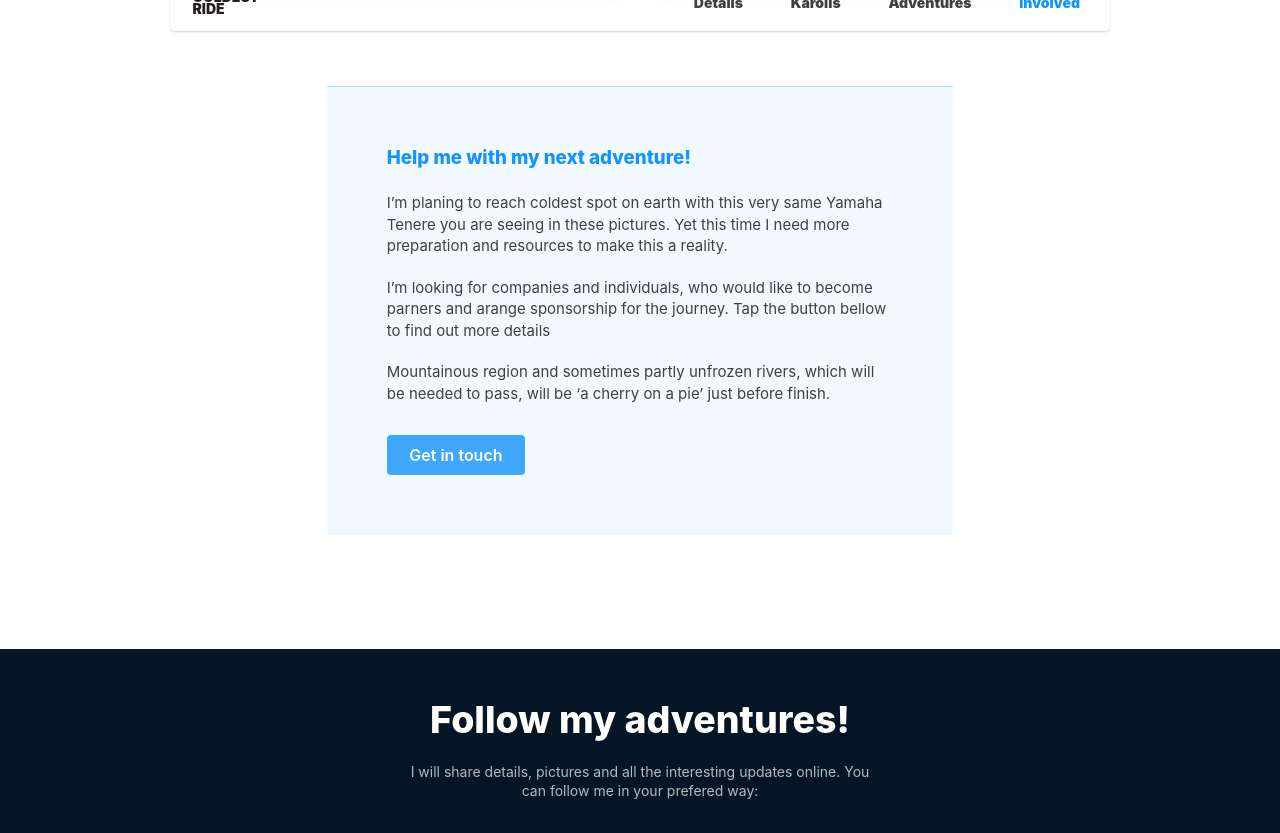
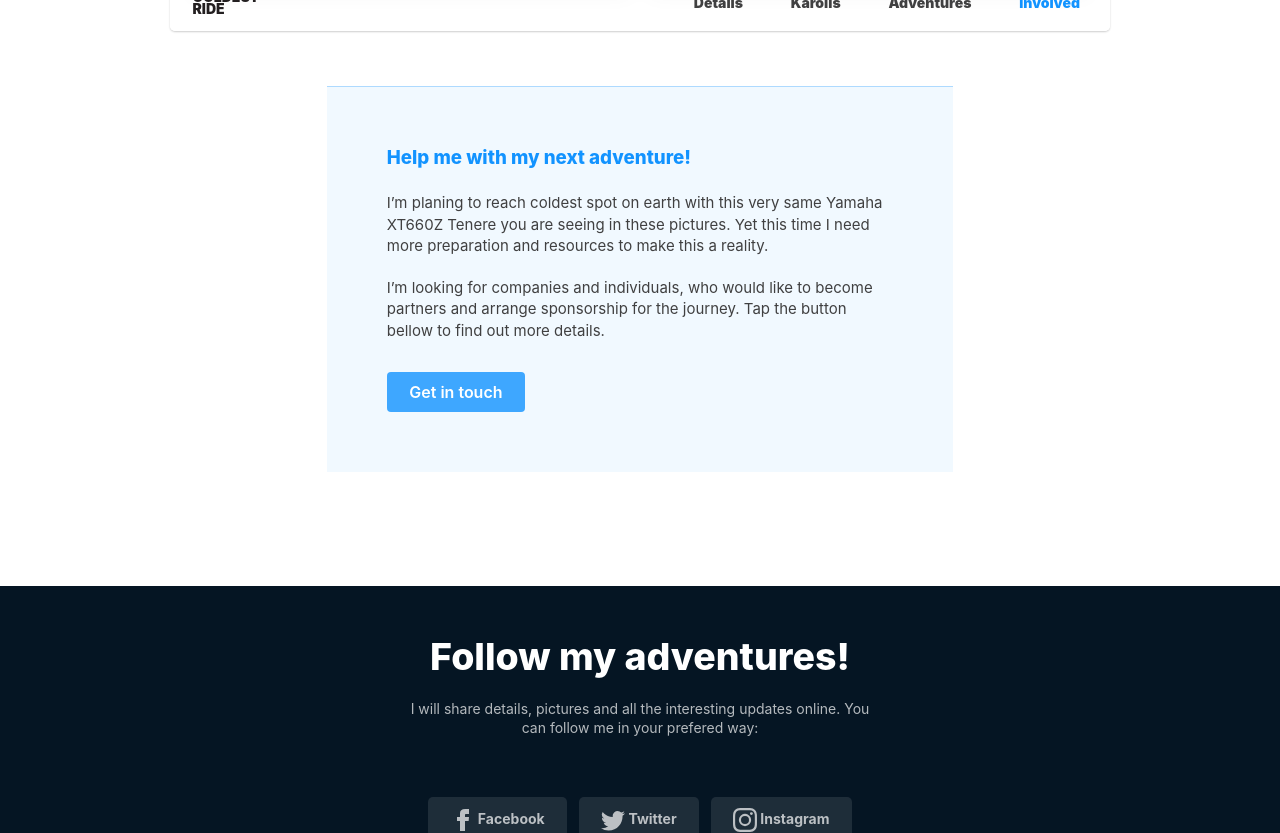
Before and after one commit to karolismieliauskas/thecoldestride.com, a Jekyll site: the page built from pages/morocco.html, in a window 1280 px wide and 900 px high, scrolled down 1406 px, cut to the strip 67-900 px from the top of the window. Built offline with Jekyll 4.4.1, drawn with Linux system fonts in a browser that asks for light colours.

Commit message:
Update promo.yml

```diff
--- a/_data/promo.yml
+++ b/_data/promo.yml
@@ -1,9 +1,8 @@
 banner:
   title: Help me with my next adventure!
   body: |
-      I'm planing to reach coldest spot on earth with this very same Yamaha Tenere you are seeing in these pictures. Yet this time I need more preparation and resources to make this a reality.
+      I'm planing to reach coldest spot on earth with this very same Yamaha XT660Z Tenere you are seeing in these pictures. Yet this time I need more preparation and resources to make this a reality.
 
-      I'm looking for companies and individuals, who would like to become parners and arange sponsorship for the journey. Tap the button bellow to find out more details
+      I'm looking for companies and individuals, who would like to become partners and arrange sponsorship for the journey. Tap the button bellow to find out more details.
 
-      Mountainous region and sometimes partly unfrozen rivers, which will be needed to pass, will be 'a cherry on a pie' just before finish.
   action: Get in touch
```
